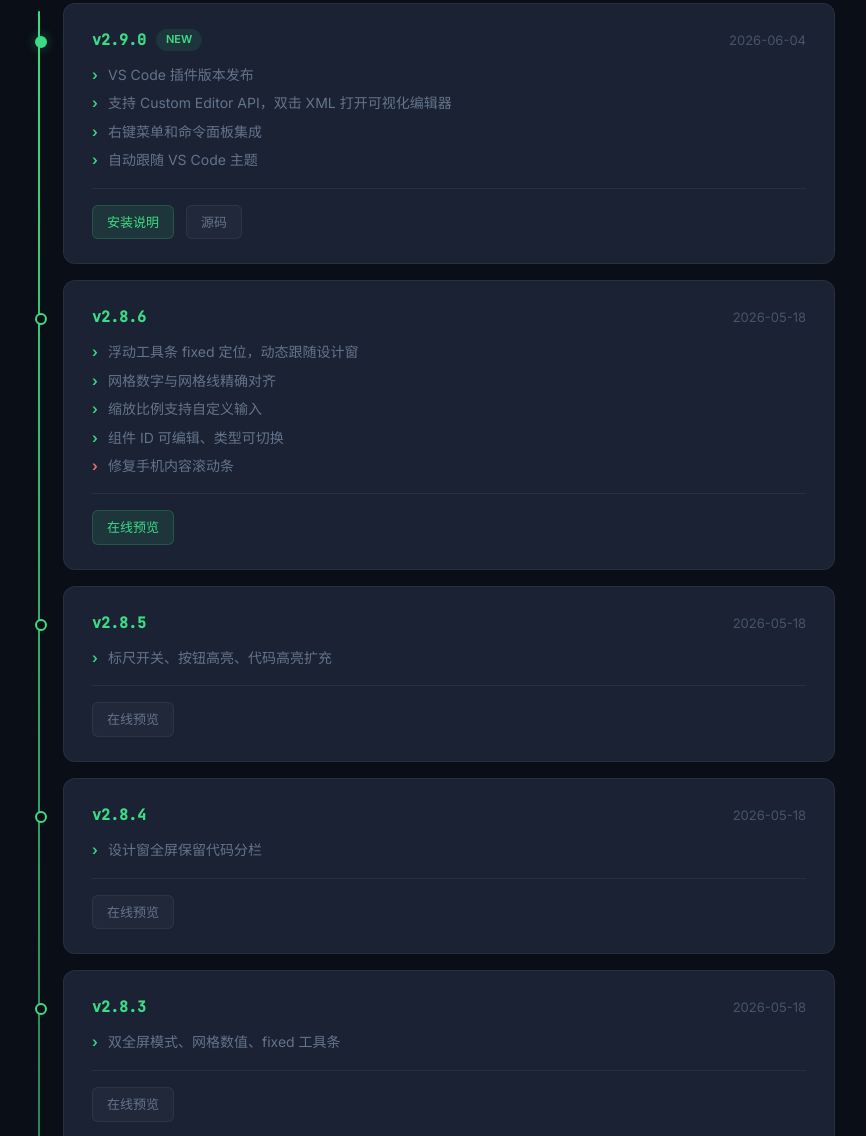
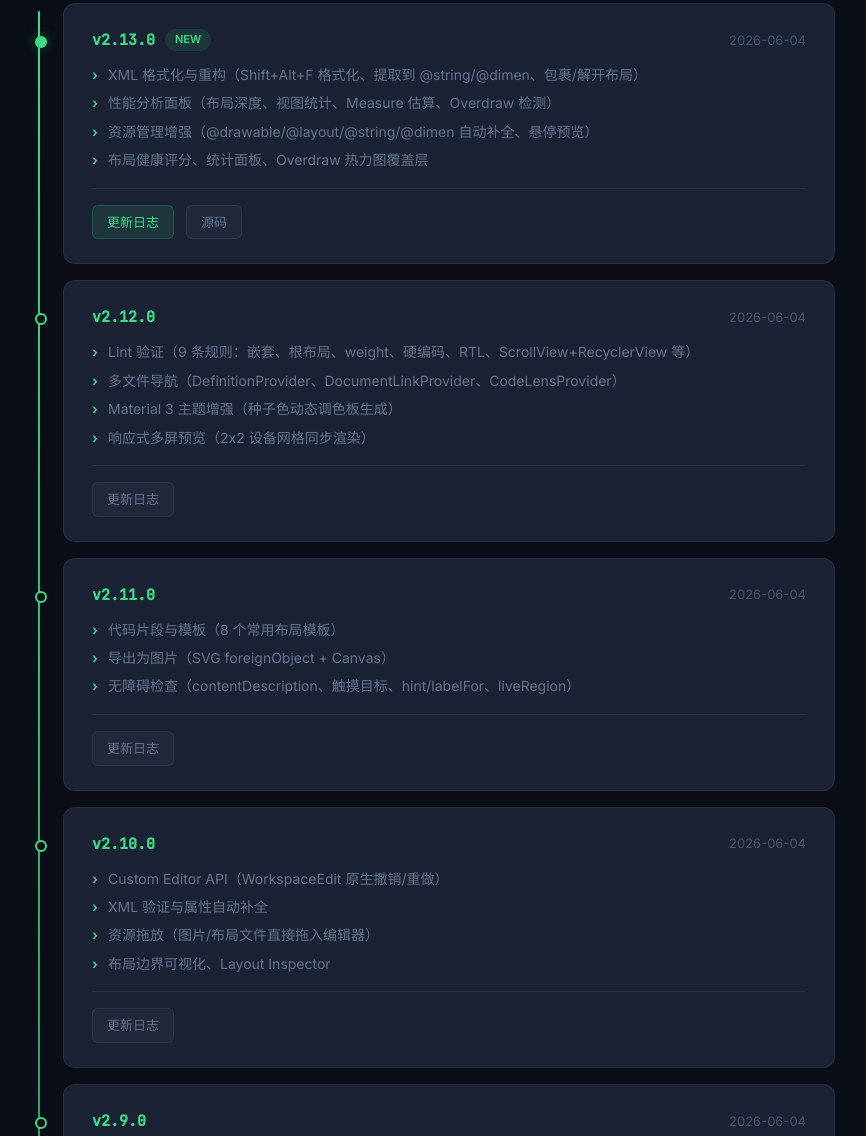
Before and after one commit to cheng-X01/android-layout-editor, a plain HTML site: page index.html in a window 1280 px wide. Shown: the part 1519-2655 px from the top of the page, without its empty margins (207-1073 px from the left). Drawn offline with Linux system fonts and the light colour scheme.

Commit message:
Update index.html with v2.12.0 and v2.13.0

```diff
--- a/index.html
+++ b/index.html
@@ -108,7 +108,7 @@
     <div class="hero-stats">
       <div class="stat"><div class="stat-value">24<span class="accent">+</span></div><div class="stat-label">Android 组件</div></div>
       <div class="stat"><div class="stat-value">0</div><div class="stat-label">外部依赖</div></div>
-      <div class="stat"><div class="stat-value">12<span class="accent">+</span></div><div class="stat-label">版本迭代</div></div>
+      <div class="stat"><div class="stat-value">14<span class="accent">+</span></div><div class="stat-label">版本迭代</div></div>
     </div>
   </section>
   <section class="features" id="features">
@@ -125,7 +125,46 @@
     <div class="section-title">持续进化</div>
     <div class="timeline">
       <div class="version-item latest">
-        <div class="version-header"><div style="display:flex;align-items:center;gap:10px;"><span class="version-tag">v2.9.0</span><span class="version-latest-badge">NEW</span></div><span class="version-date">2026-06-04</span></div>
+        <div class="version-header"><div style="display:flex;align-items:center;gap:10px;"><span class="version-tag">v2.13.0</span><span class="version-latest-badge">NEW</span></div><span class="version-date">2026-06-04</span></div>
+        <ul class="version-changes">
+          <li class="new">XML 格式化与重构（Shift+Alt+F 格式化、提取到 @string/@dimen、包裹/解开布局）</li>
+          <li class="new">性能分析面板（布局深度、视图统计、Measure 估算、Overdraw 检测）</li>
+          <li class="new">资源管理增强（@drawable/@layout/@string/@dimen 自动补全、悬停预览）</li>
+          <li class="new">布局健康评分、统计面板、Overdraw 热力图覆盖层</li>
+        </ul>
+        <div class="version-links"><a href="v2.13.0/CHANGELOG.md" class="version-link primary" target="_blank">更新日志</a><a href="https://github.com/cheng-X01/android-layout-editor" class="version-link" target="_blank">源码</a></div>
+      </div>
+      <div class="version-item">
+        <div class="version-header"><div style="display:flex;align-items:center;gap:10px;"><span class="version-tag">v2.12.0</span></div><span class="version-date">2026-06-04</span></div>
+        <ul class="version-changes">
+          <li class="new">Lint 验证（9 条规则：嵌套、根布局、weight、硬编码、RTL、ScrollView+RecyclerView 等）</li>
+          <li class="new">多文件导航（DefinitionProvider、DocumentLinkProvider、CodeLensProvider）</li>
+          <li class="new">Material 3 主题增强（种子色动态调色板生成）</li>
+          <li class="new">响应式多屏预览（2x2 设备网格同步渲染）</li>
+        </ul>
+        <div class="version-links"><a href="v2.12.0/CHANGELOG.md" class="version-link" target="_blank">更新日志</a></div>
+      </div>
+      <div class="version-item">
+        <div class="version-header"><div style="display:flex;align-items:center;gap:10px;"><span class="version-tag">v2.11.0</span></div><span class="version-date">2026-06-04</span></div>
+        <ul class="version-changes">
+          <li class="new">代码片段与模板（8 个常用布局模板）</li>
+          <li class="new">导出为图片（SVG foreignObject + Canvas）</li>
+          <li class="new">无障碍检查（contentDescription、触摸目标、hint/labelFor、liveRegion）</li>
+        </ul>
+        <div class="version-links"><a href="v2.11.0/CHANGELOG.md" class="version-link" target="_blank">更新日志</a></div>
+      </div>
+      <div class="version-item">
+        <div class="version-header"><div style="display:flex;align-items:center;gap:10px;"><span class="version-tag">v2.10.0</span></div><span class="version-date">2026-06-04</span></div>
+        <ul class="version-changes">
+          <li class="new">Custom Editor API（WorkspaceEdit 原生撤销/重做）</li>
+          <li class="new">XML 验证与属性自动补全</li>
+          <li class="new">资源拖放（图片/布局文件直接拖入编辑器）</li>
+          <li class="new">布局边界可视化、Layout Inspector</li>
+        </ul>
+        <div class="version-links"><a href="v2.10.0/CHANGELOG.md" class="version-link" target="_blank">更新日志</a></div>
+      </div>
+      <div class="version-item">
+        <div class="version-header"><div style="display:flex;align-items:center;gap:10px;"><span class="version-tag">v2.9.0</span></div><span class="version-date">2026-06-04</span></div>
         <ul class="version-changes">
           <li class="new">VS Code 插件版本发布</li>
           <li class="new">支持 Custom Editor API，双击 XML 打开可视化编辑器</li>
@@ -227,14 +266,6 @@
       item.style.transition = `opacity 0.5s ease ${i * 0.08}s, transform 0.5s ease ${i * 0.08}s`;
       observer.observe(item);
     });
-    document.querySelectorAll('.feature').forEach((item, i) => {
-      item.style.opacity = '0'; item.style.transform = 'translateY(20px)';
-      item.style.transition = `opacity 0.5s ease ${i * 0.1}s, transform 0.5s ease ${i * 0.1}s`;
-      const fObs = new IntersectionObserver((entries) => {
-        entries.forEach(entry => { if (entry.isIntersecting) { entry.target.style.opacity='1'; entry.target.style.transform='translateY(0)'; fObs.unobserve(entry.target); } });
-      }, { threshold: 0.1 });
-      fObs.observe(item);
-    });
   </script>
 </body>
 </html>
```
